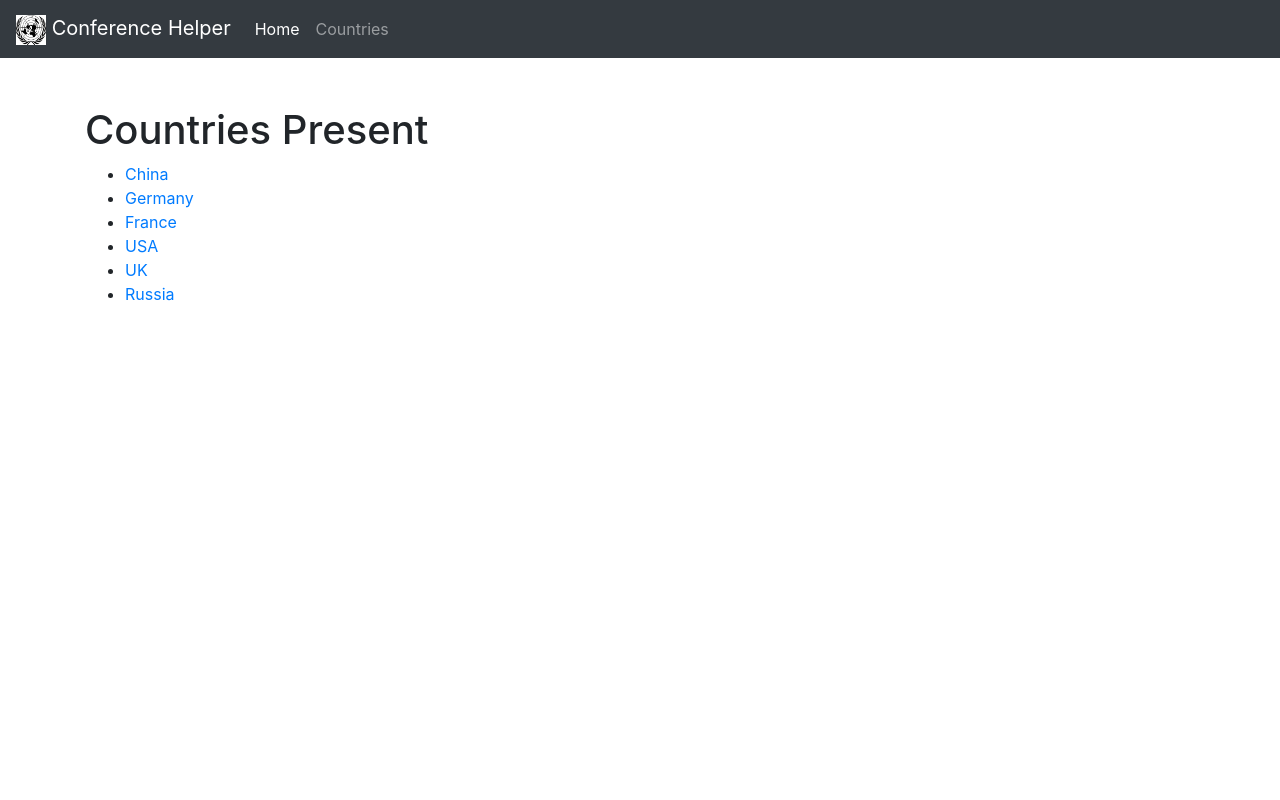
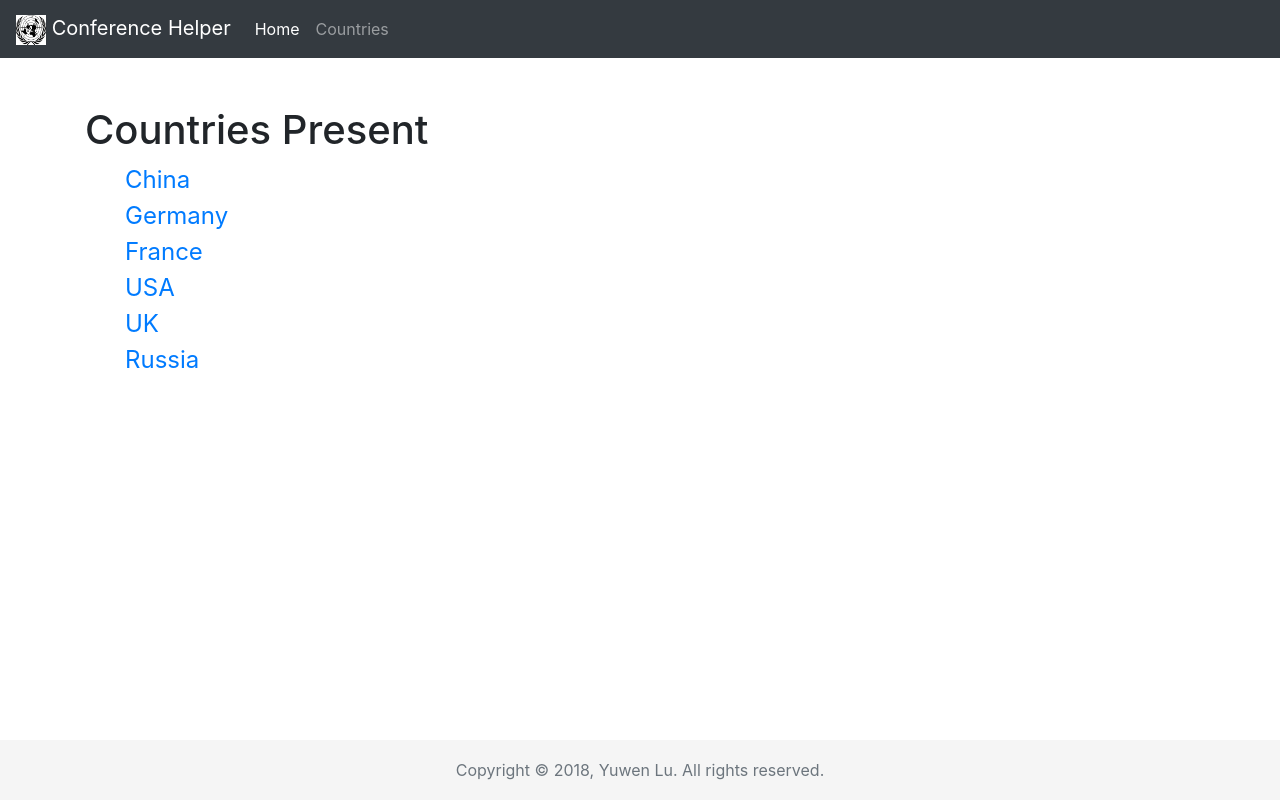
Before and after one commit to yuwen-lu/ConferenceHelper, a Flask app: page /countries in a window 1280 px wide. Run offline with Flask 2, Linux system fonts and the light colour scheme; some libraries are stand-ins or nearby versions.

Commit message:
modified layout

```diff
--- /dev/null
+++ b/static/mystyle.css
@@ -0,0 +1,29 @@
+html {
+    position: relative;
+    min-height: 100%;
+  }
+
+  body {
+    margin-bottom: 60px;
+    /* Margin bottom by footer height */
+  }
+
+  .footer {
+    position: absolute;
+    bottom: 0;
+    width: 100%;
+    height: 60px;
+    /* Set the fixed height of the footer here */
+    line-height: 60px;
+    /* Vertically center the text there */
+    background-color: #f5f5f5;
+  }
+
+  .footer div {
+    position: relative;
+    text-align: center;
+  }
+
+  #greetings {
+      text-align: center;
+  }
--- a/templates/base.html
+++ b/templates/base.html
@@ -6,6 +6,7 @@
   <meta name="viewport" content="width=device-width, initial-scale=1.0">
   <meta http-equiv="X-UA-Compatible" content="ie=edge">
   <link rel="stylesheet" href="https://stackpath.bootstrapcdn.com/bootstrap/4.1.3/css/bootstrap.min.css">
+  <link rel="stylesheet" href="../static/mystyle.css">
   <title>{% block title %} {% endblock %}</title>
 </head>
 
@@ -16,7 +17,19 @@
     {% block body %} {% endblock %}
   </div>
 
+
+  <footer class="footer">
+    <div class="container">
+      <div class="text-muted">Copyright &copy; 2018, Yuwen Lu. All rights reserved.</div>
+    </div>
+  </footer>
+
+
   <script src="https://stackpath.bootstrapcdn.com/bootstrap/4.1.3/js/bootstrap.min.js"></script>
+
+
+
+
 </body>
 
 </html>
--- a/templates/country.html
+++ b/templates/country.html
@@ -13,10 +13,18 @@
 <ul>
     {% for country in country_list %}
 
-    <li><a href="{{ url_for('timer') }}">{{country}}</a></li>
+    <li class="country-list"><a href="{{ url_for('timer') }}">{{country}}</a></li>
 
     {% endfor %}
 
 </ul>
 
+<style>
+    .country-list {
+        list-style: none;
+        font-size: 150%
+    }
+</style>
+
+
 {% endblock %}
--- a/templates/home.html
+++ b/templates/home.html
@@ -2,5 +2,5 @@
 {% block title %} Home Page {% endblock %}
 
 {% block body %}
-<h1>Welcome to Conference Helper.</h1>
+<h1 id="greetings">Welcome to Conference Helper.</h1>
 {% endblock %}
--- a/templates/includes/_navbar.html
+++ b/templates/includes/_navbar.html
@@ -1,10 +1,6 @@
 <nav class="navbar navbar-expand-md navbar-dark bg-dark">
-    <a class="navbar-brand" href="#"><img src="../../static/un.png" height="30" width="30" alt=""> Conference Helper
+    <a class="navbar-brand" href="/"><img src="../../static/un.png" height="30" width="30" alt=""> Conference Helper
     </a>
-    <button class="navbar-toggler" type="button" data-toggle="collapse" data-target="#navbarsExampleDefault"
-        aria-controls="navbarsExampleDefault" aria-expanded="false" aria-label="Toggle navigation">
-        <span class="navbar-toggler-icon"></span>
-    </button>
 
     <ul class="navbar-nav mr-auto">
         <li class="nav-item active">
--- a/templates/timer.html
+++ b/templates/timer.html
@@ -5,6 +5,11 @@
 {% block body %}
 <h1>{{time}}</h1>
 
+<script>
+    var countdown = {{ time }};
+
+</script>
+
 <button type="button" class="btn btn-outline-dark">
     <a href="{{url_for('countries')}}">Country List</a>
 </button>
```
